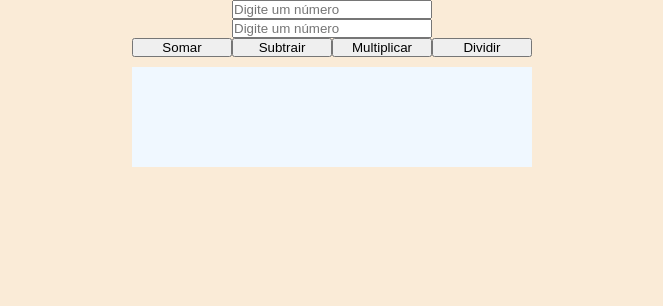
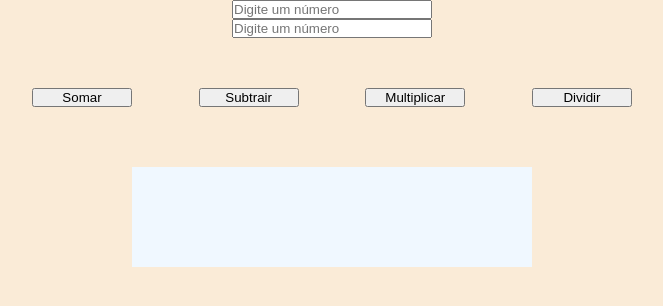
Before and after one commit to MiguelBre/Calculadora-Simples---JS, a plain HTML site: page index.html in a window 1280 px wide. Shown: the whole page, without its empty margins (308-971 px from the left). Drawn offline with Linux system fonts and the light colour scheme.

Commit message:
Finalização sem contra- ERROS

```diff
--- a/style.css
+++ b/style.css
@@ -32,6 +32,10 @@ input{
 .operacoes{
     display: flex;
     flex-direction: row;
+    padding-top: 50px;
+    padding-bottom: 50px;
+    width: 600px;
+    justify-content: space-between;
 
 }
 button{
```
